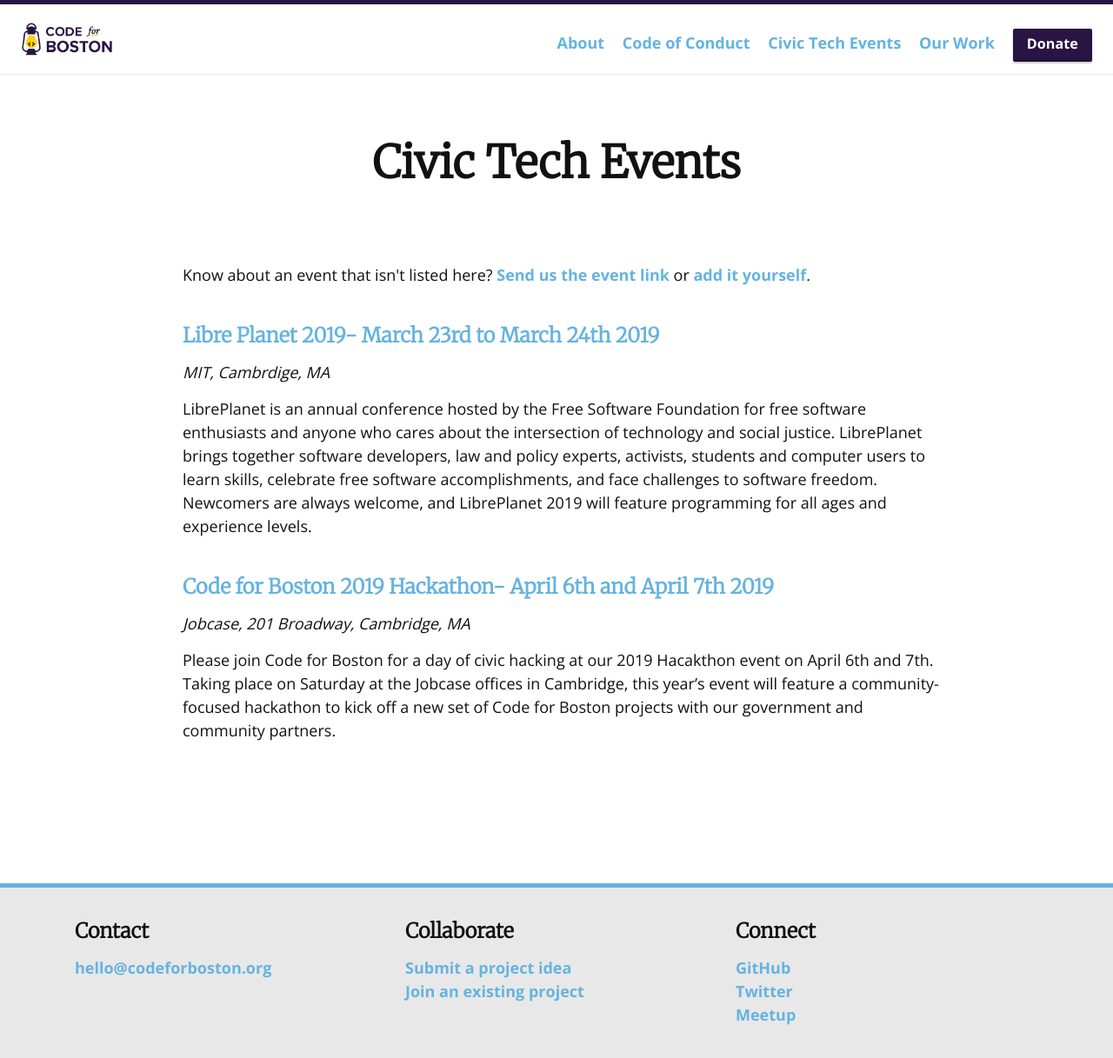
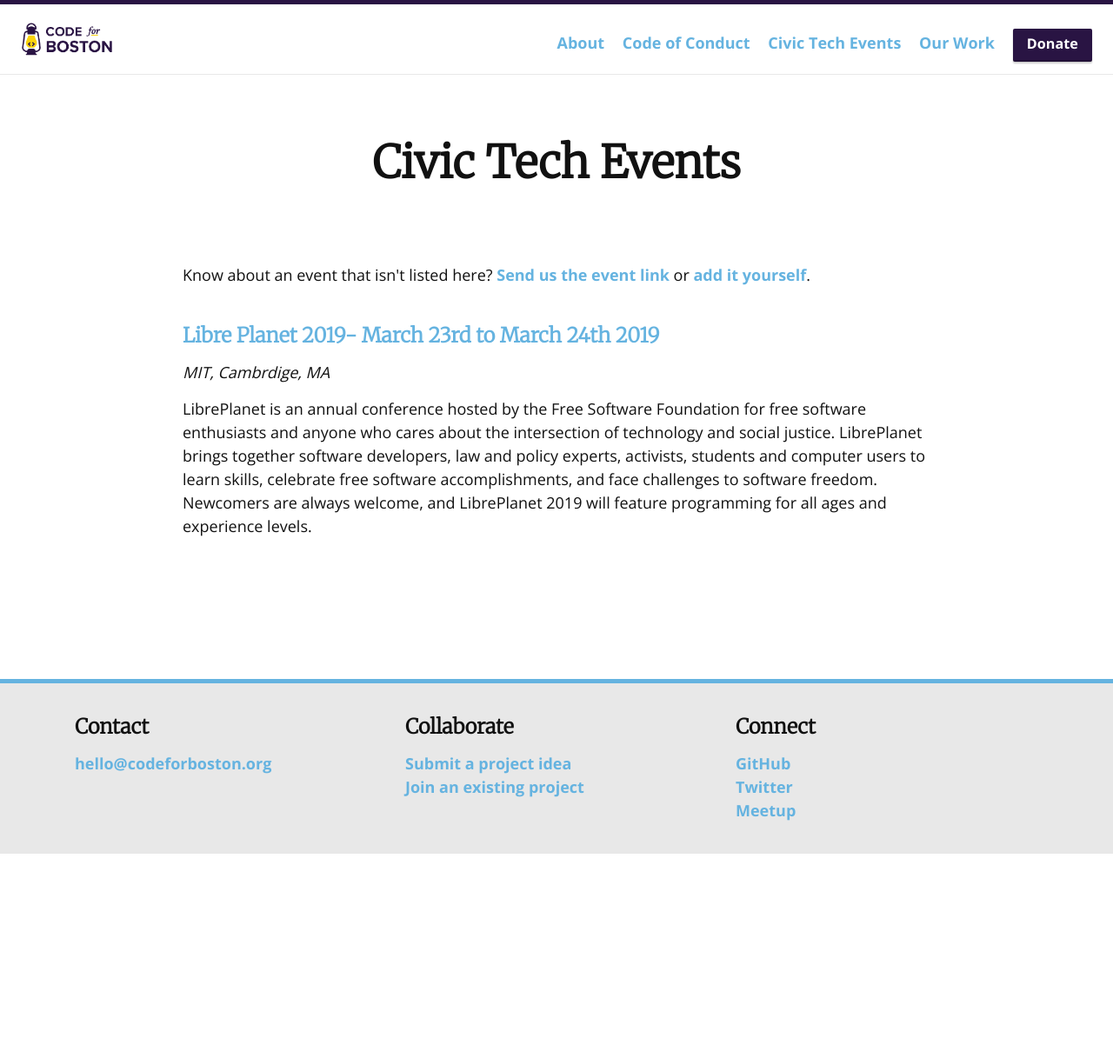
Before and after one commit to codeforboston/codeforboston.org, a Jekyll site: the page built from event.html, in a window 1280 px wide. Shown: the whole page at 87% size. Built offline with Jekyll 4.4.1, drawn with Linux system fonts in a browser that asks for light colours; nearby versions of some CDN libraries; after the commit the page ends 982 px from its top, so only the background shows below that.

Commit message:
remove cfb Hackathon

```diff
--- a/_data/events/active.yml
+++ b/_data/events/active.yml
@@ -4,10 +4,3 @@
   location: MIT, Cambrdige, MA
   description: >
     <p>LibrePlanet is an annual conference hosted by the Free Software Foundation for free software enthusiasts and anyone who cares about the intersection of technology and social justice. LibrePlanet brings together software developers, law and policy experts, activists, students and computer users to learn skills, celebrate free software accomplishments, and face challenges to software freedom. Newcomers are always welcome, and LibrePlanet 2019 will feature programming for all ages and experience levels.
-
-- name: Code for Boston 2019 Hackathon
-  url: https://www.eventbrite.com/e/code-for-boston-2019-hackathon-tickets-57408907588
-  date: April 6th and April 7th 2019
-  location: Jobcase, 201 Broadway, Cambridge, MA
-  description: >
-    <p>Please join Code for Boston for a day of civic hacking at our 2019 Hacakthon event on April 6th and 7th. Taking place on Saturday at the Jobcase offices in Cambridge, this year’s event will feature a community-focused hackathon to kick off a new set of Code for Boston projects with our government and community partners.
```
